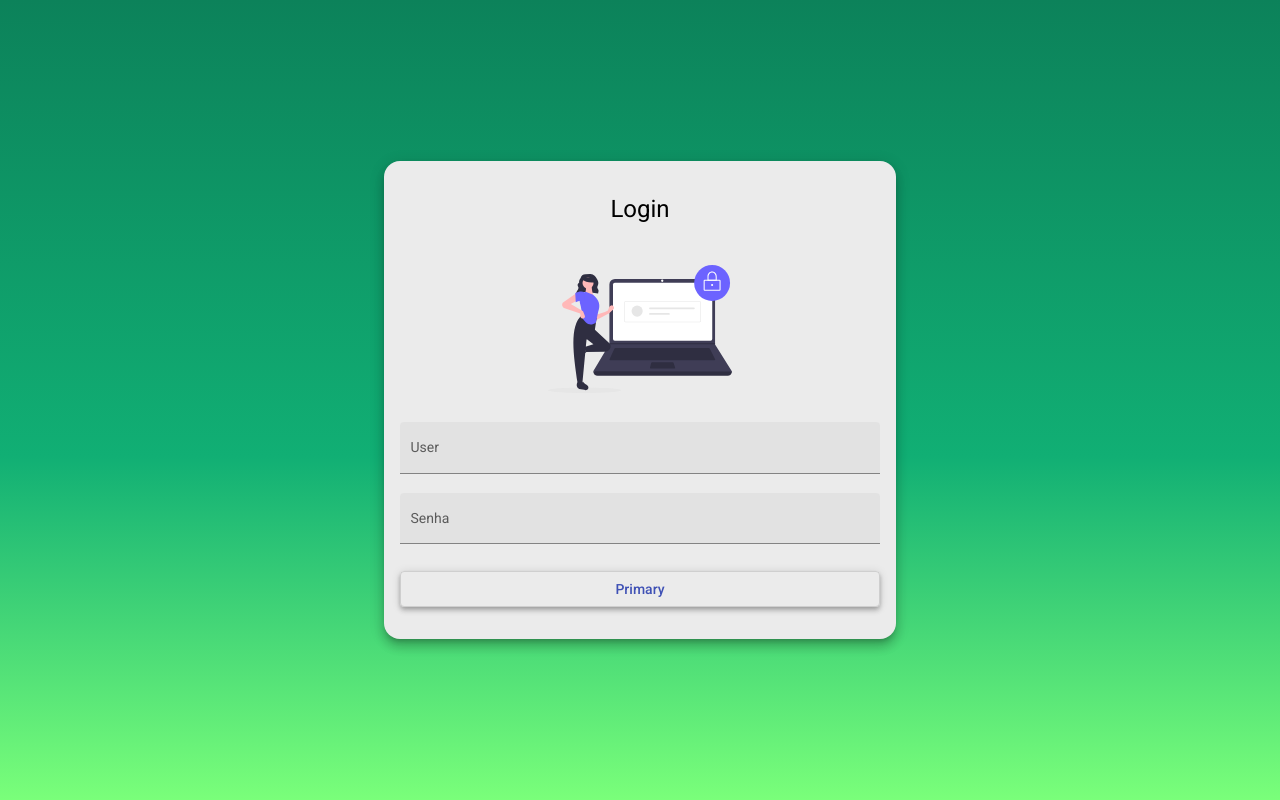
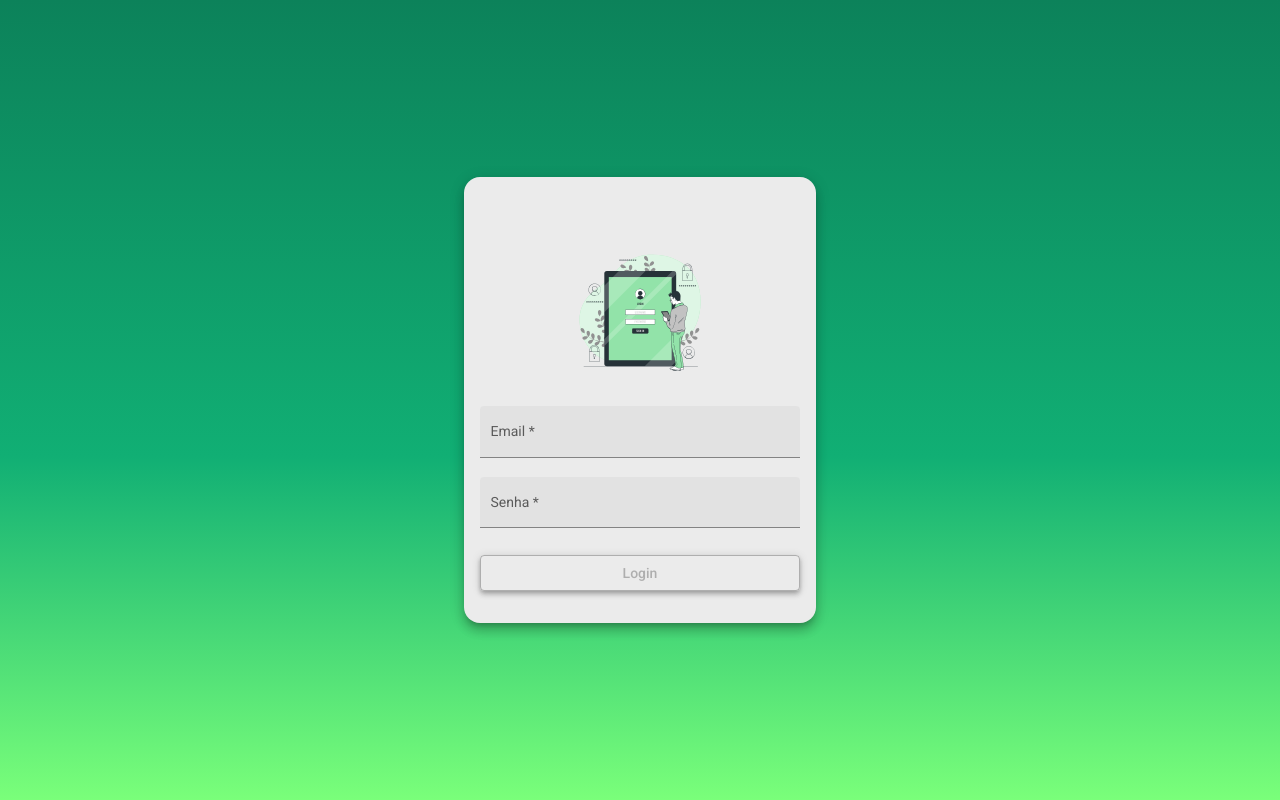
Before and after one commit to JMarcosMoraes/kata-atende-front, an Angular app in the folder helpdesk/: page /login in a window 1280 px wide. Built offline with nearby package versions, Linux system fonts and the light colour scheme.

Commit message:
VAlidação de formulários Login

```diff
--- a/helpdesk/src/app/components/login/login.component.css
+++ b/helpdesk/src/app/components/login/login.component.css
@@ -6,7 +6,7 @@
     justify-content: center;
 }
 .form {
-    width: 30rem;
+    width: 20rem;
     margin: auto;
     background: rgb(235,235,235);
     padding: 2rem 1rem;
--- a/helpdesk/src/app/components/login/login.component.html
+++ b/helpdesk/src/app/components/login/login.component.html
@@ -1,17 +1,30 @@
 <div class="container">
     <form class="form mat-elevation-z8">
-        <h1>Login</h1>
+        <h1> </h1>
         <img src="assets/img/login-image.svg" alt="Login">
+
         <mat-form-field class="full-width" appearance="fill">
-          <mat-label>User</mat-label>
-          <input matInput placeholder="ex. usuario@teste.com">
+          <mat-label>Email</mat-label>
+          <input
+            [formControl]="email"
+            required
+            [(ngModel)]="creds.email"
+            name="email"
+            matInput placeholder="ex. usuario@teste.com">
         </mat-form-field>
+
         <mat-form-field class="full-width"  appearance="fill">
-            <mat-label>Senha</mat-label>
-            <input matInput placeholder="ex. 123">
-          </mat-form-field>
+          <mat-label>Senha</mat-label>
+          <input
+            [formControl]="senha"
+            required
+            [(ngModel)]="creds.senha"
+            name="senha"
+            type="password"
+            matInput placeholder="ex. 123">
+        </mat-form-field>
 
-          <button class="full-width mat-elevation-z4" mat-stroked-button color="primary">Primary</button>
+          <button [disabled]="!validaCampos()" class="full-width mat-elevation-z4" mat-stroked-button color="primary">Login</button>
       </form>
 
 </div>
--- a/helpdesk/src/app/components/login/login.component.ts
+++ b/helpdesk/src/app/components/login/login.component.ts
@@ -1,4 +1,6 @@
 import { Component, OnInit } from '@angular/core';
+import { FormControl, Validators } from '@angular/forms';
+import { Credenciais } from 'src/app/models/credenciais';
 
 @Component({
   selector: 'app-login',
@@ -7,9 +9,24 @@
 })
 export class LoginComponent implements OnInit {
 
+  creds: Credenciais = {
+    email: '',
+    senha: ''
+  }
+
+  email = new FormControl(null, Validators.email);
+  senha = new FormControl(null, Validators.minLength(3))
+
   constructor() { }
 
   ngOnInit(): void {
   }
 
+  validaCampos(): boolean {
+    if(this.email.valid && this.senha.valid){
+      return true;
+    } else {
+      return false;
+    }
+  }
 }
--- /dev/null
+++ b/helpdesk/src/app/models/credenciais.ts
@@ -0,0 +1,4 @@
+export interface Credenciais {
+    email: string;
+    senha: string;
+}
--- a/helpdesk/src/index.html
+++ b/helpdesk/src/index.html
@@ -2,7 +2,7 @@
 <html lang="en">
 <head>
   <meta charset="utf-8">
-  <title>Helpdesk</title>
+  <title>Atende</title>
   <base href="/">
   <meta name="viewport" content="width=device-width, initial-scale=1">
   <link rel="icon" type="image/x-icon" href="favicon.ico">
```
Also changed, not shown: helpdesk/src/assets/img/login-image.svg, helpdesk/src/assets/img/login-image2.svg (added).
